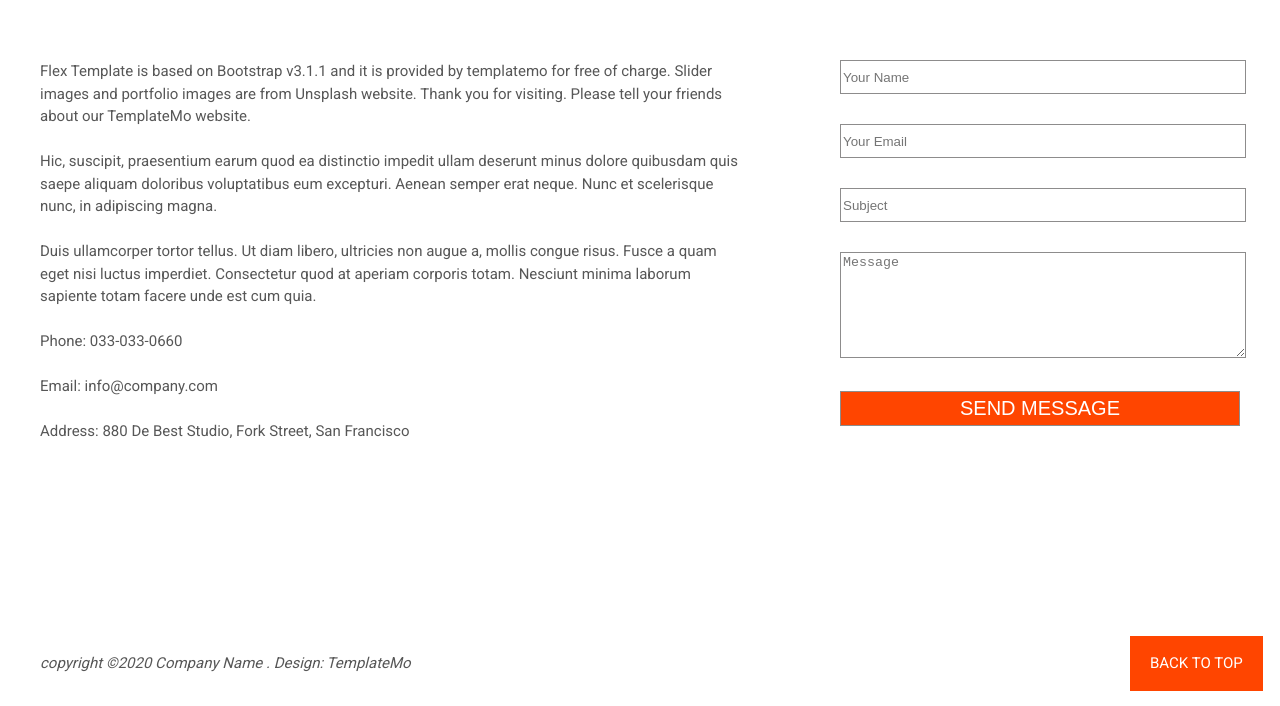
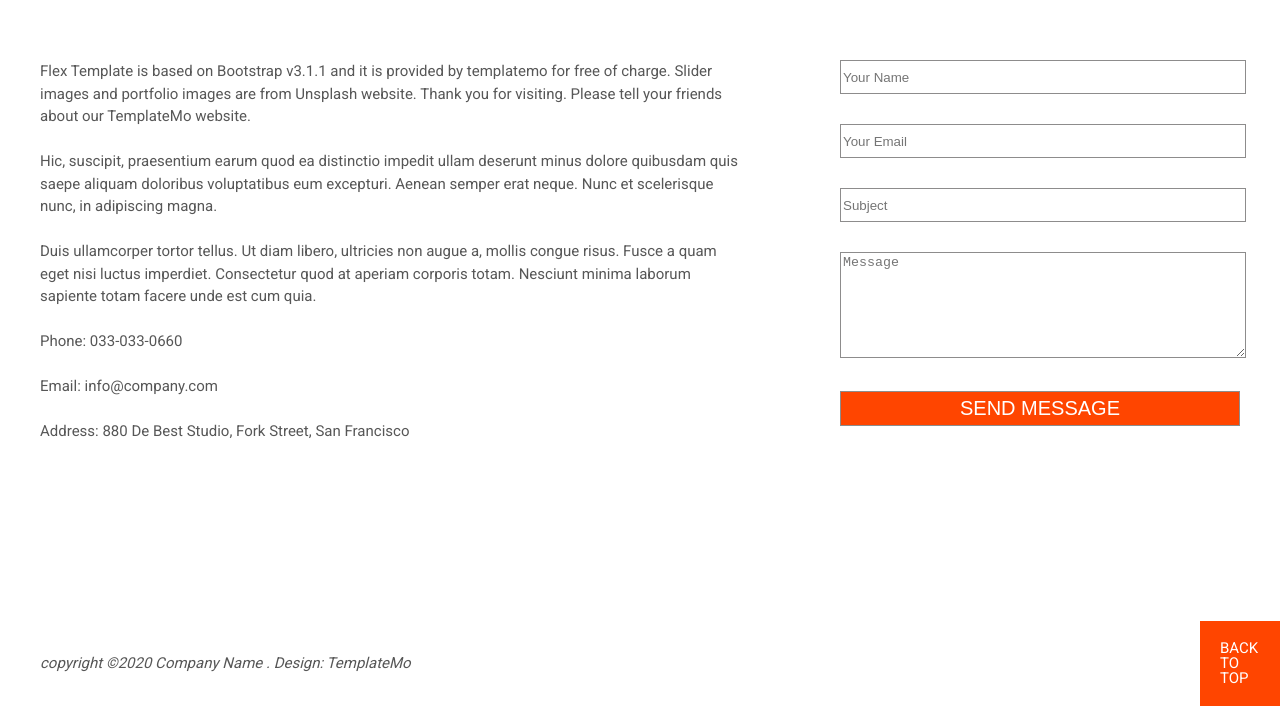
Before and after one commit to Parthjoshii/Flex-CheckPoint-2, a plain HTML site: page index.html in a window 1280 px wide. Shown: the part 4041-4747 px from the top of the page. Drawn offline with Linux system fonts and the light colour scheme; grey boxes are pictures that could not be loaded.

Commit message:
flex changes

```diff
--- a/style.css
+++ b/style.css
@@ -305,7 +305,7 @@ textarea {
     padding: 20px;
     font-style: normal;
     position: absolute;
-    left: 1130px;
+    left: 1200px;
 }
 .top a {
     text-decoration: none;
```
